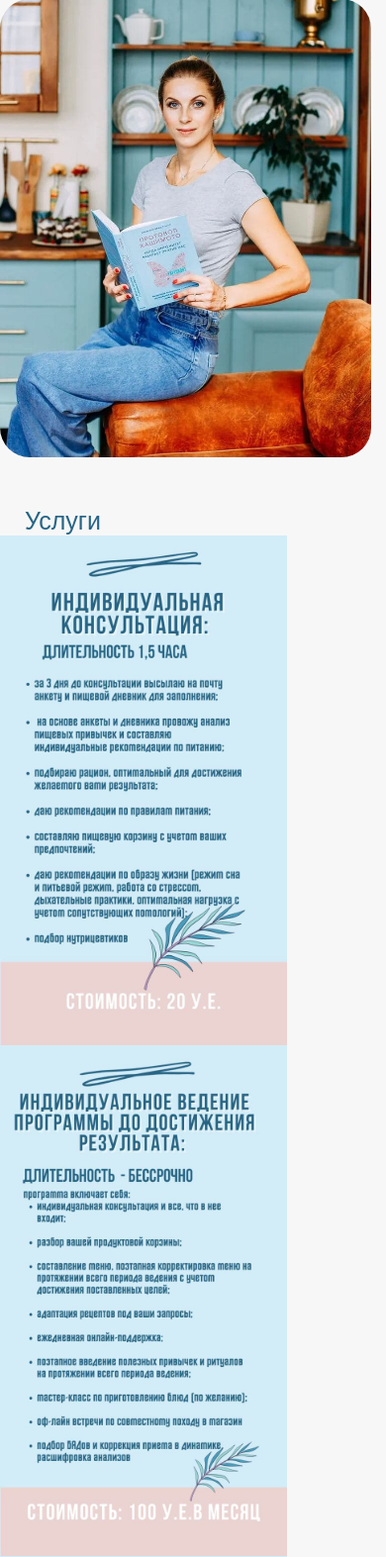
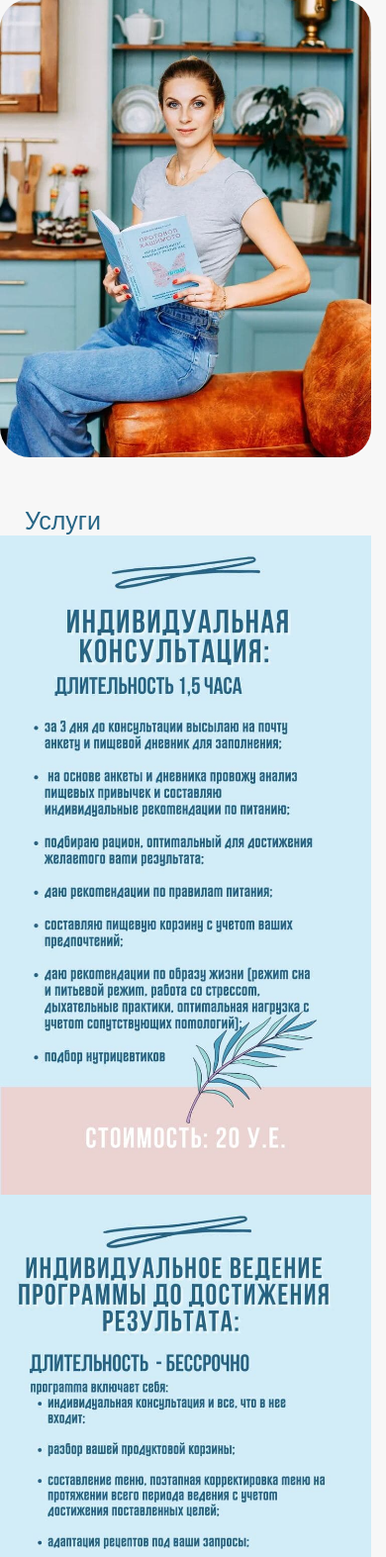
Before and after one commit to Mavi-Dobruk/Nutrition, a PHP site: page / in a window 390 px wide. Shown: the part 215-1788 px from the top of the page at 99% size. Run offline with PHP 8.4, Linux system fonts and the light colour scheme.

Commit message:
Update style.css

```diff
--- a/style.css
+++ b/style.css
@@ -155,7 +155,6 @@
   }
   .content {
     margin: 45px;
-    padding: 0 100px 0 0;
     box-sizing: border-box;
     flex-direction: column;
   }
```
